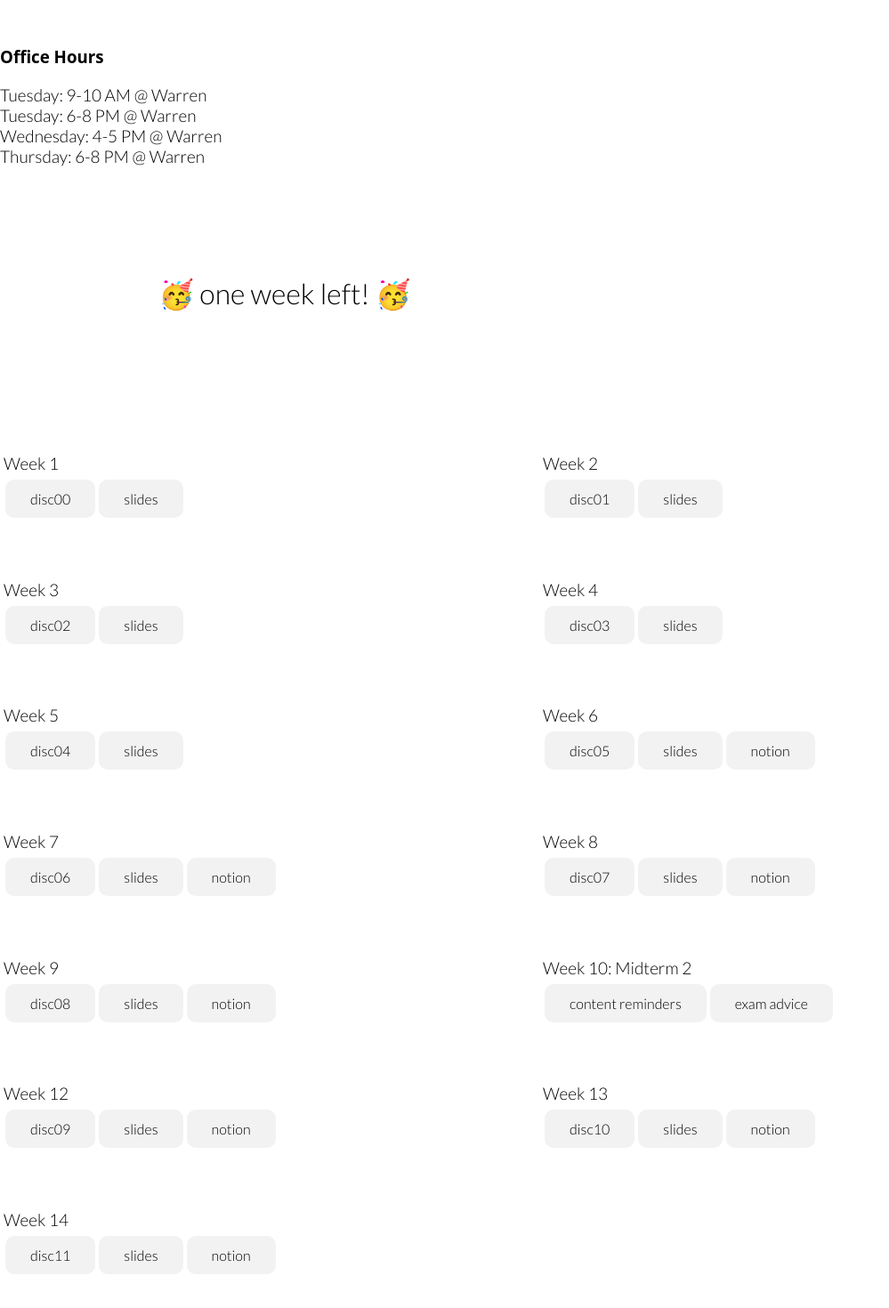
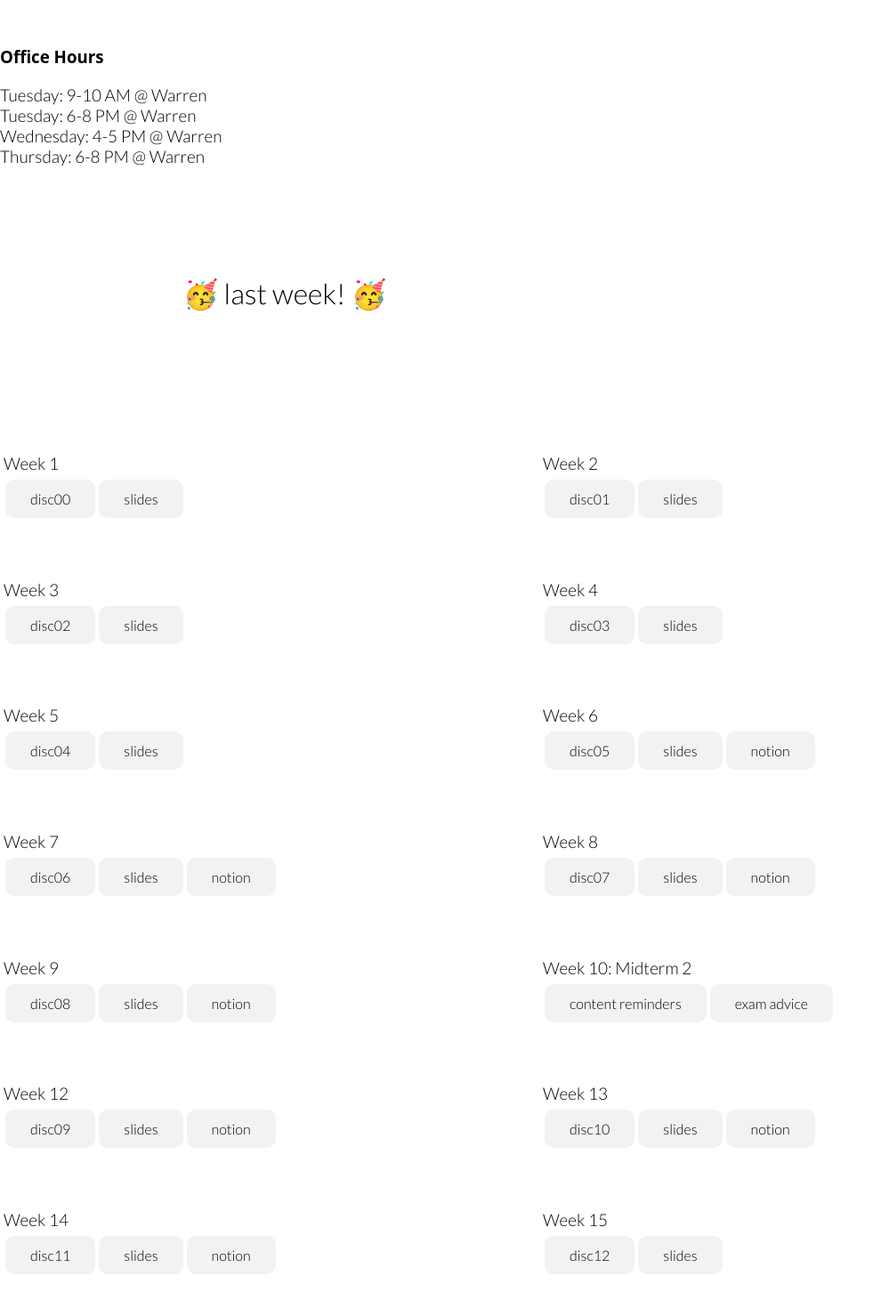
Before and after one commit to priya0004/teaching, a React (Create React App) app: page / in a window 1280 px wide. Shown: the part 663-2133 px from the top of the page at 89% size, without its empty margins (0-999 px from the left). Built offline with nearby package versions, Linux system fonts and the light colour scheme.

Commit message:
[sp24] week 15

```diff
--- a/src/content.js
+++ b/src/content.js
@@ -54,7 +54,7 @@ function content() {
 
                 <div id='content' className='col-lg-7 col-xl-7'>
                     <div className='announcements-container'>
-                        <p id='announce'> &#129395; one week left! &#129395; </p>
+                        <p id='announce'> &#129395; last week! &#129395; </p>
                     </div>
                     <br />
 
@@ -234,6 +234,16 @@ function content() {
                                     notion
                                 </a>
                             </div>
+
+                            <div className='ind-disc-container'>
+                                <p> Week 15 </p>
+                                <a className='button' target='_blank' rel='noreferrer noopener' href='https://cs61a.org/disc/disc12/'>
+                                    disc12
+                                </a>
+                                <a className='button' target='_blank' rel='noreferrer noopener' href='https://docs.google.com/presentation/d/1BCv5aV6lg0P5ttcIGqgSSHjkFCRj3N3KPRKgL22Redc/edit?usp=sharing'>
+                                    slides
+                                </a>
+                            </div>
                         </div>
                     </div>
                 </div>
```
